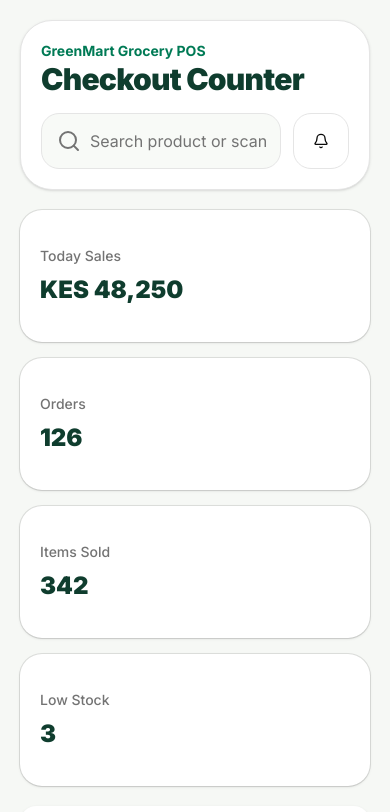
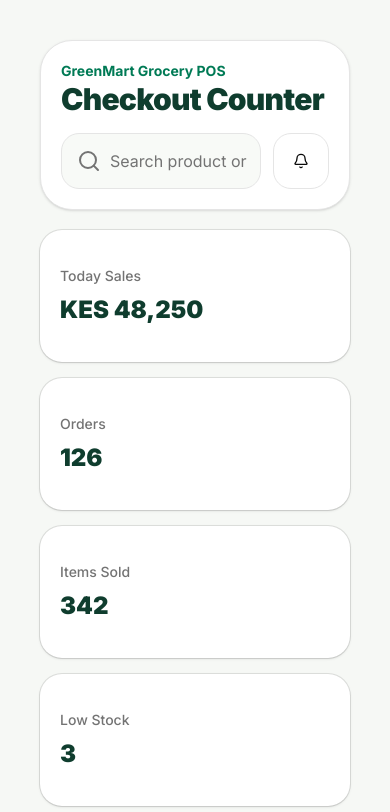
Before and after one commit to Salman1728/grocery-pos, a Next.js app: page / in a window 390 px wide. Shown: the top 812 px of the page. Built offline with nearby package versions, Linux system fonts and the light colour scheme.

Commit message:
Add shared app shell components

```diff
--- a/app/page.tsx
+++ b/app/page.tsx
@@ -1,11 +1,10 @@
-import { Sidebar } from "@/components/sidebar";
+import { AppShell } from "@/components/app-shell";
 import { PosUI } from "@/components/pos-ui";
 
 export default function Home() {
   return (
-    <div className="flex min-h-screen bg-[#faf6ee]">
-      <Sidebar />
+    <AppShell>
       <PosUI />
-    </div>
+    </AppShell>
   );
 }
--- /dev/null
+++ b/components/app-shell.tsx
@@ -0,0 +1,12 @@
+import { Sidebar } from "@/components/sidebar";
+
+export function AppShell({ children }: { children: React.ReactNode }) {
+  return (
+    <div className="flex min-h-screen bg-[#f6f8f5]">
+      <Sidebar />
+      <main className="flex-1 p-5 lg:p-6">
+        {children}
+      </main>
+    </div>
+  );
+}
--- /dev/null
+++ b/components/page-header.tsx
@@ -0,0 +1,29 @@
+import { Button } from "@/components/ui/button";
+
+export function PageHeader({
+  eyebrow,
+  title,
+  description,
+  action,
+}: {
+  eyebrow: string;
+  title: string;
+  description?: string;
+  action?: React.ReactNode;
+}) {
+  return (
+    <header className="mb-5 flex items-center justify-between rounded-[2rem] border bg-white p-5 shadow-sm">
+      <div>
+        <p className="text-sm font-bold text-emerald-700">{eyebrow}</p>
+        <h1 className="text-3xl font-black tracking-tight text-[#0f3d2e]">
+          {title}
+        </h1>
+        {description && (
+          <p className="mt-1 text-sm text-muted-foreground">{description}</p>
+        )}
+      </div>
+
+      {action}
+    </header>
+  );
+}
--- /dev/null
+++ b/components/stat-card.tsx
@@ -0,0 +1,18 @@
+import { Card, CardContent } from "@/components/ui/card";
+
+export function StatCard({
+  label,
+  value,
+}: {
+  label: string;
+  value: string;
+}) {
+  return (
+    <Card className="rounded-3xl border-0 bg-white shadow-sm">
+      <CardContent className="p-5">
+        <p className="text-sm font-medium text-muted-foreground">{label}</p>
+        <p className="mt-2 text-2xl font-black text-[#0f3d2e]">{value}</p>
+      </CardContent>
+    </Card>
+  );
+}
```
